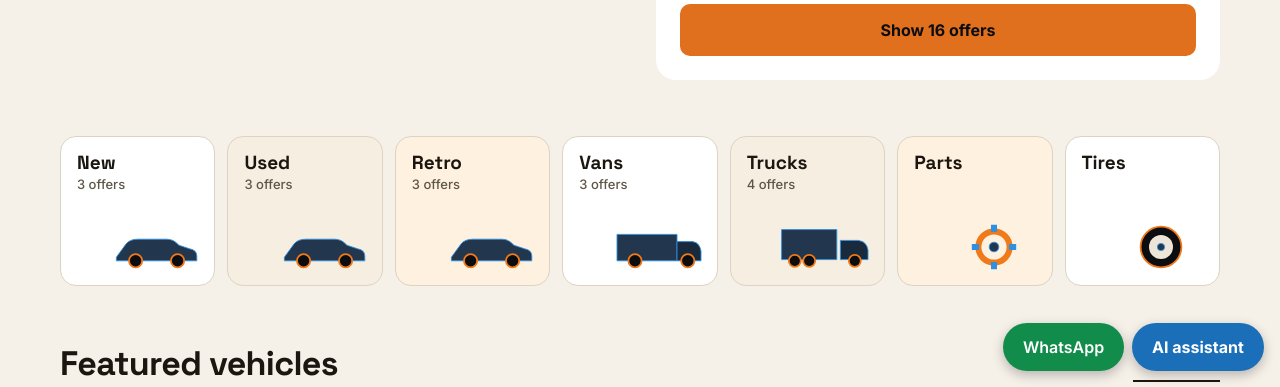
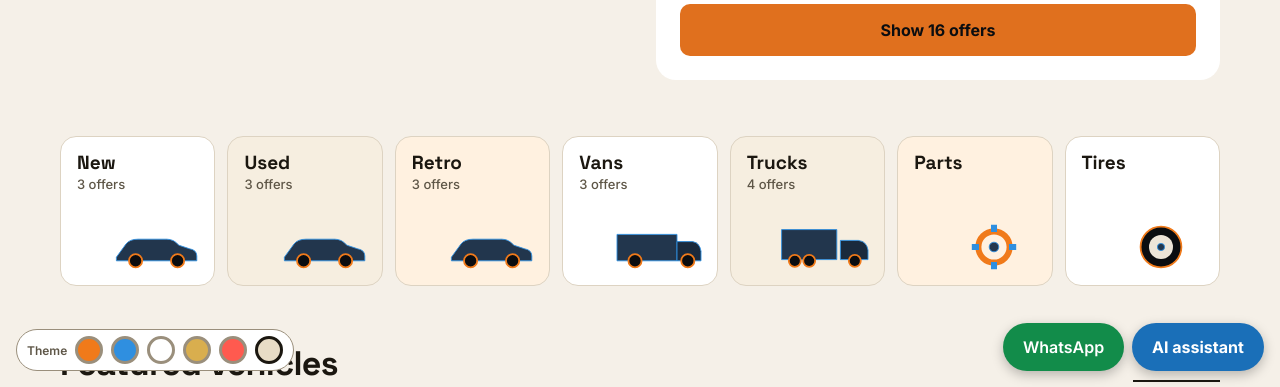
Before and after one commit to kateprd-ctrl/GlobalCar, a plain HTML site: page index.html in a window 1280 px wide. Shown: the part 413-800 px from the top of the page. Drawn offline with Linux system fonts and the light colour scheme.

Commit message:
Bring back theme switcher with all 6 themes (Sand default)
Co-Authored-By: Claude Sonnet 5.5 <noreply@anthropic.com>
Claude-Session: https://claude.ai/code/session_01WexmY3TjwgJMt41SdhzaPu

```diff
--- a/index.html
+++ b/index.html
@@ -28,6 +28,7 @@ button:active{transform:scale(.97)}
 [style*="top:70px"]{animation:pop .18s ease-out}
 [aria-label="AI assistant"],[aria-expanded]{will-change:transform}
 .hdr-nav{display:none}
+@media(max-width:700px){[aria-label=Theme]{bottom:84px !important}}
 @media(min-width:900px){.hdr{grid-template-columns:auto 1fr auto !important;gap:24px !important}.hdr-logo{order:1}.hdr-nav{order:2;display:flex;justify-content:center;gap:4px}.hdr-lang{order:3;justify-self:end !important}.hdr-burger{display:none !important}.lang-dd{left:auto !important;right:max(28px,calc((100vw - 1160px)/2 + 28px)) !important}}
 @media (prefers-reduced-motion:reduce){*{animation:none !important;transition:none !important}}
 .tile:hover{background:var(--surf2) !important}
@@ -514,6 +515,10 @@ button:focus-visible,a:focus-visible,select:focus-visible,input:focus-visible{ou
 </div>
 </div>
 </template>
+<div role="group" aria-label="Theme" style="position:fixed;left:16px;bottom:16px;z-index:50;display:flex;align-items:center;gap:8px;background:var(--surf);border:1px solid var(--bd2);border-radius:999px;padding:6px 10px">
+<span style="font:600 12px 'Inter',sans-serif;color:var(--mut)">{{t.themeLabel}}</span>
+<template data-for="themeBtns" data-as="b"><button onClick="{{b.pick}}" aria-label="{{b.name}}" aria-pressed="{{b.pressed}}" style="width:28px;height:28px;border-radius:50%;border:3px solid {{b.ring}};background:{{b.dot}};padding:0"></button></template>
+</div>
 <div style="display:flex;flex-wrap:wrap;gap:8px;justify-content:flex-end">
 <a href="https://wa.me/" target="_blank" style="display:inline-flex;align-items:center;min-height:48px;padding:0 20px;border-radius:999px;background:#128C4A;color:#FFFFFF;font-weight:600;text-decoration:none;box-shadow:0 4px 12px rgba(0,0,0,.25)">WhatsApp</a>
 <button onClick="{{toggleChat}}" aria-expanded="{{chatOpen}}" style="min-height:48px;padding:0 20px;border-radius:999px;border:0;background:var(--ac2);color:#FFFFFF;font:700 16px 'Inter',sans-serif;box-shadow:0 4px 12px rgba(0,0,0,.25)">{{t.chatTitle}}</button>
```
